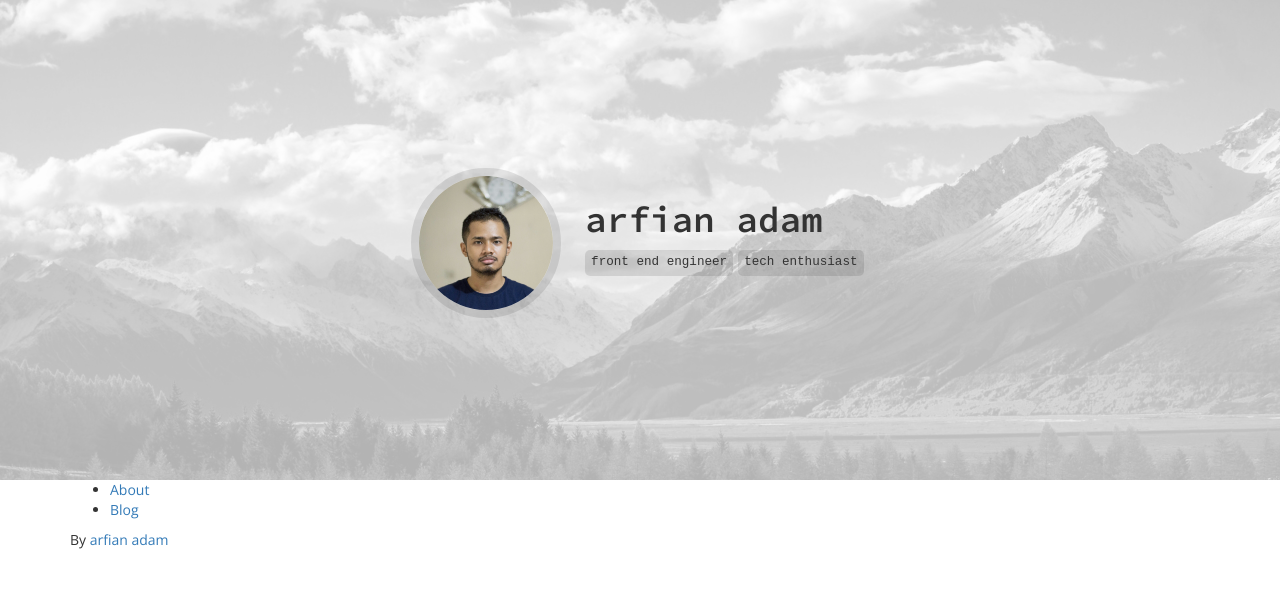
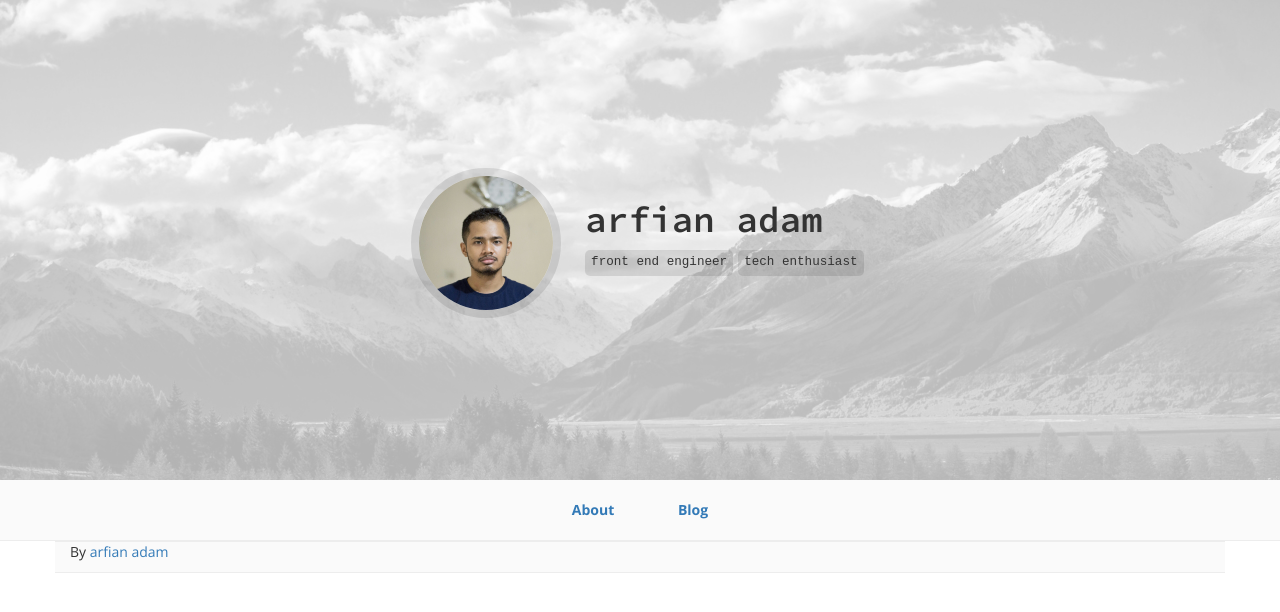
Before and after one commit to arfianadam/arfian.id, a Jekyll site: the page built from index.md, in a window 1280 px wide. Shown: the top 612 px of the page. Built offline with Jekyll 4.4.1, drawn with Linux system fonts in a browser that asks for light colours.

Commit message:
better header

```diff
--- a/_includes/header.html
+++ b/_includes/header.html
@@ -15,7 +15,6 @@
 </header>
 
 <aside>
-	<div class="container">
 	<nav>
 		<ul>
 			{% for page in site.pages %} {% if page.title %}
@@ -26,5 +25,4 @@
 		</li>
 		</ul>
 	</nav>
-	</div>
 </aside>
--- a/_sass/_custom.scss
+++ b/_sass/_custom.scss
@@ -145,3 +145,36 @@ header {
 		}
 	}
 }
+
+aside, footer {
+	@include container-fixed;
+	border-bottom: 1px solid #ededed;
+	background: #fafafa;
+
+	ul {
+		list-style-type: none;
+		padding: 0;
+		margin: 0;
+		text-align: center;
+
+		li {
+			display: inline-block;
+
+			a {
+				padding: 20px 30px;
+				display: inline-block;
+				font-weight: bold;
+			}
+		}
+	}
+}
+
+footer {
+	border-top: 1px solid #ededed;
+	.social	{
+		a {
+			padding: 10px 20px;
+			font-size: 3rem;
+		}
+	}
+}
```
Lines whose indentation alone changed are shown as unchanged.
